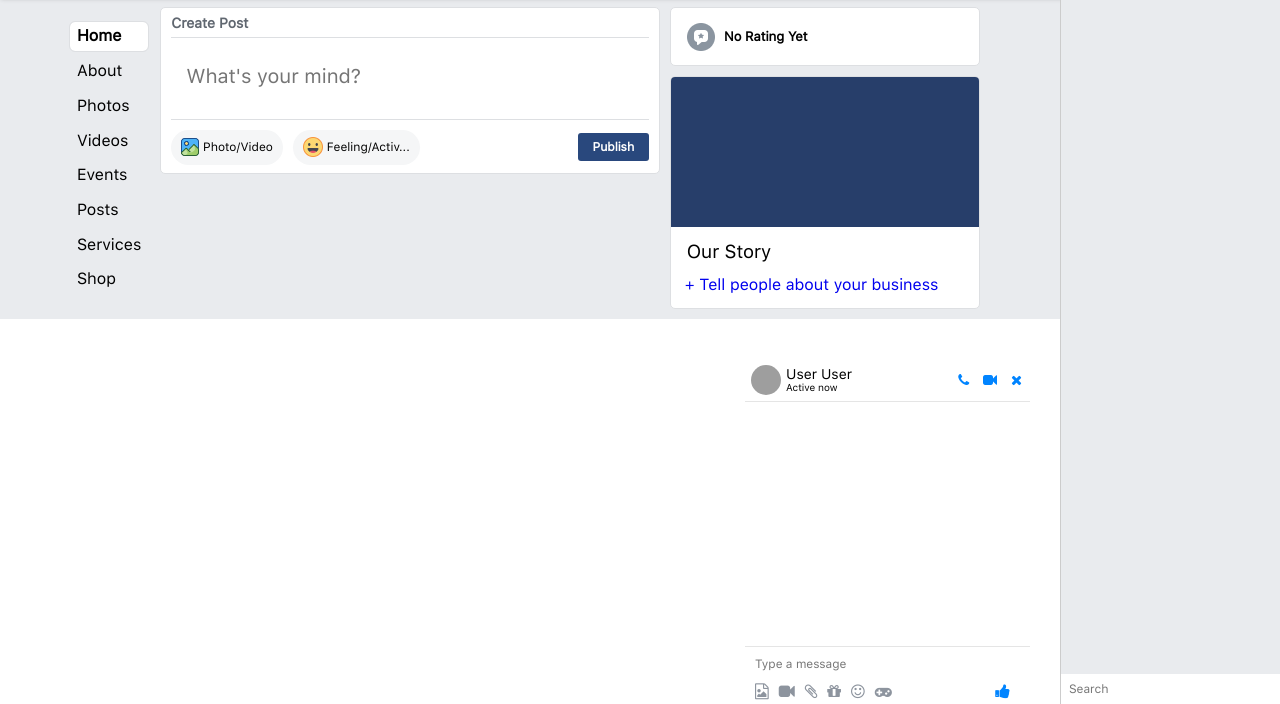
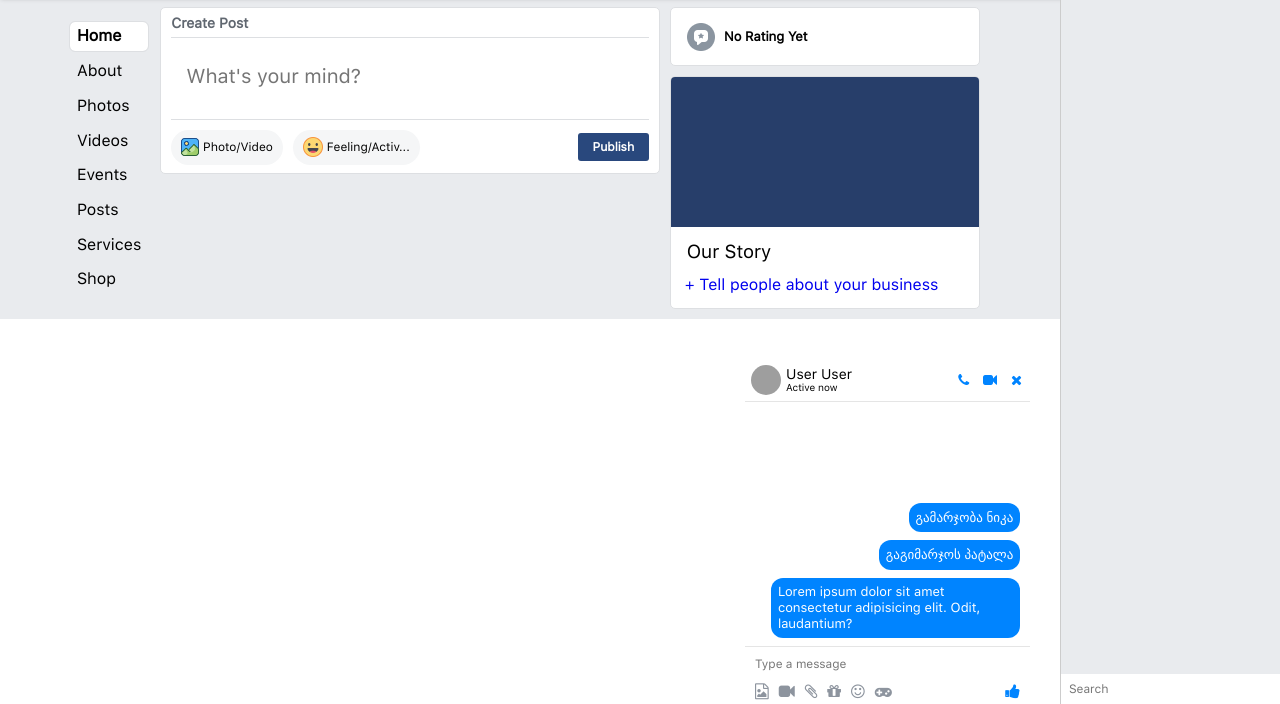
Before and after one commit to nikasepiskveradze/Social-Network-js, a website built with webpack: page src/profile.html in a window 1280 px wide. Shown: the part 96-800 px from the top of the page. Built offline with nearby package versions, Linux system fonts and the light colour scheme; grey boxes are pictures that could not be loaded.

Commit message:
Done Chat Markup

```diff
--- a/src/assets/scss/components/_chat.scss
+++ b/src/assets/scss/components/_chat.scss
@@ -60,6 +60,20 @@
     &__content {
         height: 245px;
         border-bottom: 1px solid #E5E5E5;
+        display: flex;
+        flex-direction: column;
+        align-items: flex-end;
+        justify-content: flex-end;
+
+        &__message {
+            font-size: $size-13;
+            background: $fb-chat-icon-color;
+            color: $color-white;
+            margin: 0 0.76em 0.61em 2em;
+            padding: 0.53em;
+            border-radius: 12px;
+            line-height: 1.2;
+        }
     }
 
     &__bottom {
@@ -99,6 +113,7 @@
             &__right {
                 i{
                     color:$fb-chat-icon-color;
+                    padding-right: 0;
                 }
             }
         }
--- a/src/profile.html
+++ b/src/profile.html
@@ -202,7 +202,11 @@
     </div>
 
     <div class="fb-chat__content">
-
+      <p class="fb-chat__content__message">გამარჯობა ნიკა</p>
+      <p class="fb-chat__content__message">გაგიმარჯოს პატალა</p>
+      <p class="fb-chat__content__message">
+        Lorem ipsum dolor sit amet consectetur adipisicing elit. Odit, laudantium?
+      </p>
     </div>
 
     <div class="fb-chat__bottom">
```
Also changed, not shown: src/dist/css/main.css.
